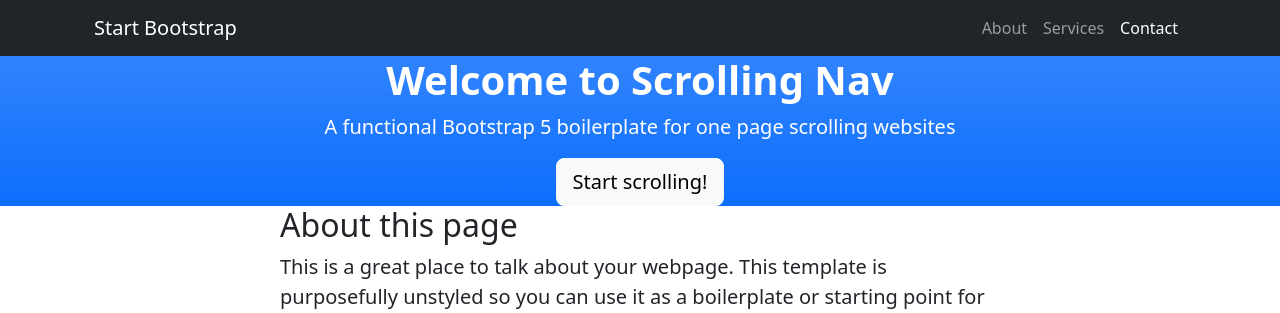
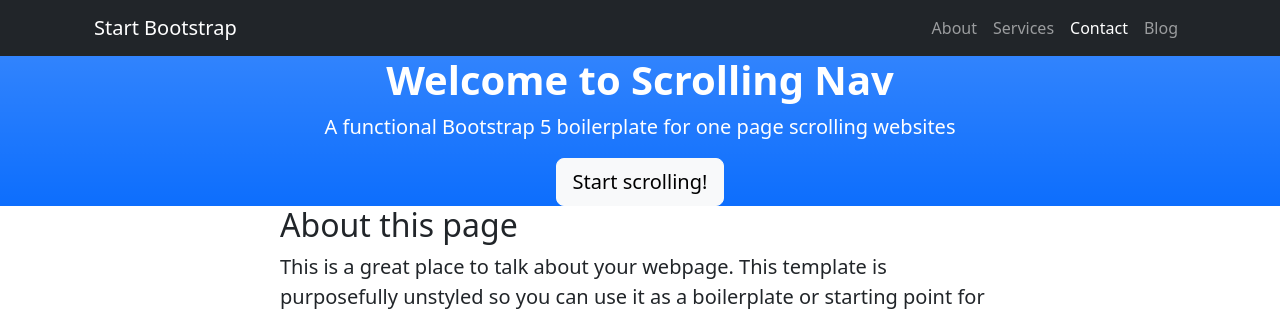
Before and after one commit to ahmed666916/company-website, a Django app: template pages/templates/pages/home.html in a window 1280 px wide. Shown: the top 313 px of the page. Run offline with Django 3.2, Linux system fonts and the light colour scheme; the template is opened without the code that fills it, so the values that code supplies are empty; some libraries are stand-ins or nearby versions.

Commit message:
added Blog in navbar

```diff
--- a/templates/navbar.html
+++ b/templates/navbar.html
@@ -14,6 +14,7 @@
         <li class="nav-item"><a href="#contact" class="nav-link" data-scroll="contact">Contact</a></li>
         <li class="nav-item"><a href="#" class="nav-link" data-scroll="blog">Blog</a></li>
     </ul>
+
     </nav>
   </div> -->
 
@@ -22,11 +23,14 @@
         <a class="navbar-brand" href="#page-top">Start Bootstrap</a>
         <button class="navbar-toggler" type="button" data-bs-toggle="collapse" data-bs-target="#navbarResponsive" aria-controls="navbarResponsive" aria-expanded="false" aria-label="Toggle navigation"><span class="navbar-toggler-icon"></span></button>
         <div class="collapse navbar-collapse" id="navbarResponsive">
-            <ul class="navbar-nav ms-auto">
+
+          <ul class="navbar-nav ms-auto">
                 <li class="nav-item"><a class="nav-link" href="#about">About</a></li>
                 <li class="nav-item"><a class="nav-link" href="#services">Services</a></li>
                 <li class="nav-item"><a class="nav-link" href="#contact">Contact</a></li>
+                <li class="nav-item"><a class="nav-link" href="#">Blog</a></li>
             </ul>
+
         </div>
     </div>
 </nav>
```
